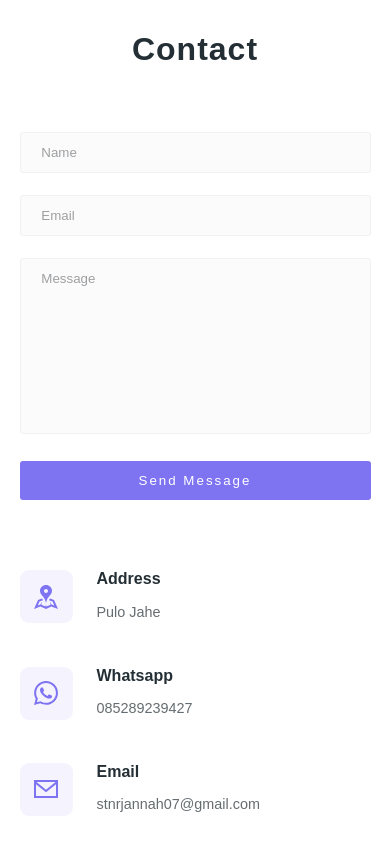
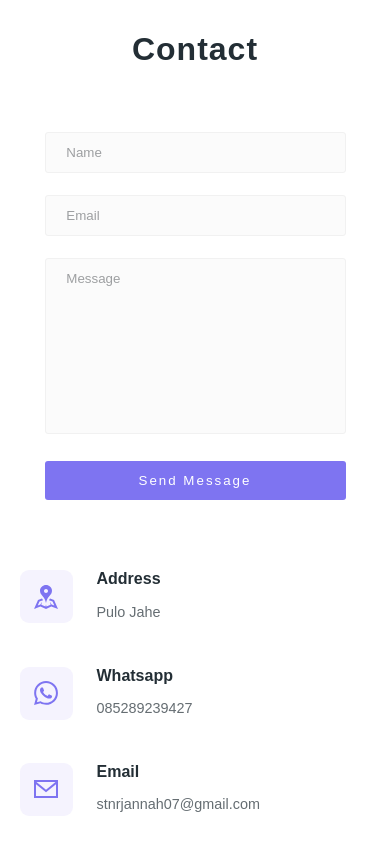
Before and after one commit to stnrjannah/portofolio-web, a plain HTML site: page index.html in a window 390 px wide. Shown: the part 8020-8870 px from the top of the page. Drawn offline with Linux system fonts and the light colour scheme; a web font is replaced by a local one.

Commit message:
responsive.css

```diff
--- a/responsive.css
+++ b/responsive.css
@@ -30,6 +30,10 @@
         display: block;
         transition: .1s ease-out;
     }
+    .contact-left {
+        margin-left: 20px;
+        margin-right: 20px;
+    }
 }
 @media screen and (max-width: 600px) {
     .hero-right img {
@@ -42,4 +46,8 @@
         font-weight: 600px;
         margin: 1rem 0 1rem;
     }
+    .contact-left {
+        margin-left: 25px;
+        margin-right: 25px;
+    }
 }
```
